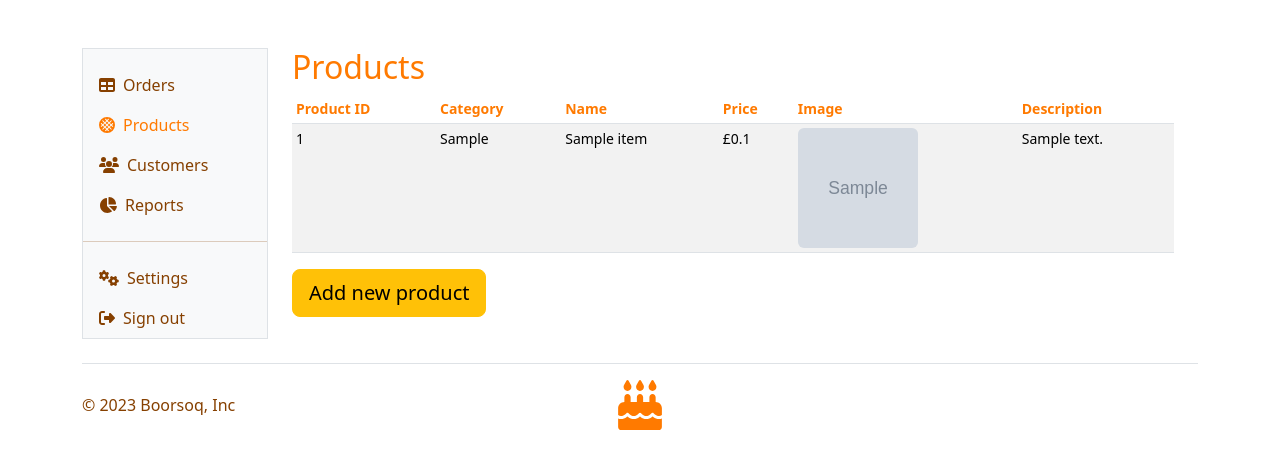
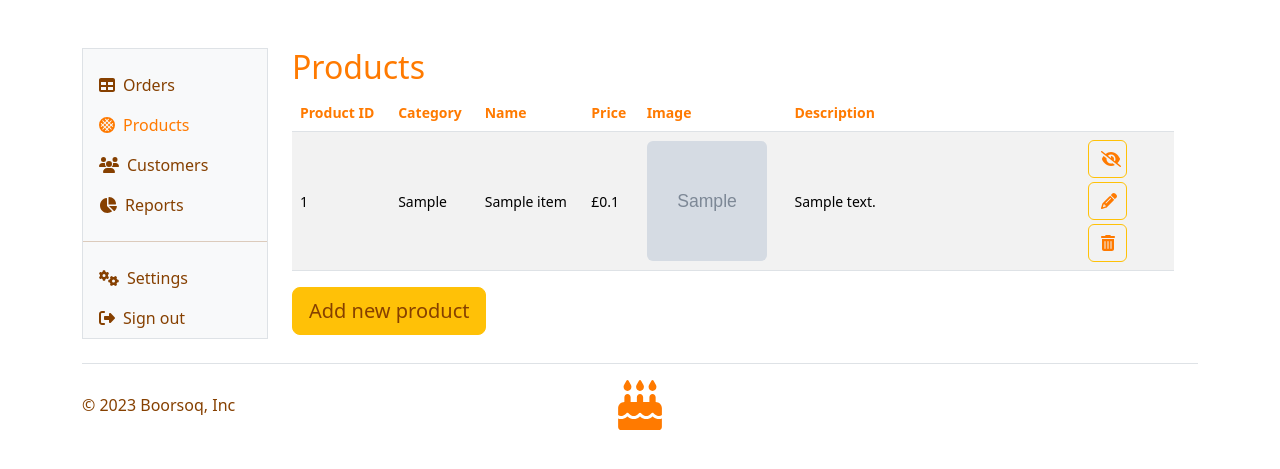
Before and after one commit to Plovester/Boorsoq, a Flask app: page /products in a window 1280 px wide. Shown: the top 469 px of the page. Run offline with Flask 3, Linux system fonts and the light colour scheme; a user stored in the database is signed in; tables that the repository leaves empty hold one stand-in row (values such as "Sample post"); grey boxes marked "Sample" are stand-in pictures; some libraries are stand-ins or nearby versions.

Commit message:
Make a functionality for changing product parameters for the administrator

```diff
--- a/main.py
+++ b/main.py
@@ -38,6 +38,7 @@ class Item(db.Model):
     price = db.Column(db.Integer, nullable=False)
     image_url = db.Column(db.String(250), nullable=False)
     description = db.Column(db.String(2000), nullable=False)
+    visibility = db.Column(db.Boolean, nullable=False)
     order_item = relationship("OrderItem", uselist=False, back_populates="item")
 
 
@@ -211,15 +212,16 @@ def add_item():
                 name=add_item_form.name.data,
                 price=int(add_item_form.price.data * 100),
                 image_url=add_item_form.image_url.data,
-                description=add_item_form.description.data
+                description=add_item_form.description.data,
+                visibility=add_item_form.visibility.data
             )
 
             db.session.add(new_item)
             db.session.commit()
 
-            return redirect(url_for('home'))
+            return redirect(url_for('admin_panel_products'))
 
-    return render_template("new_item.html", form=add_item_form)
+    return render_template("admin_panel/new_item.html", form=add_item_form)
 
 
 @app.route('/basket', methods=["GET", "POST"])
@@ -425,5 +427,25 @@ def change_order_status(order_id):
     return "Success", 204
 
 
+@app.route('/products/<int:product_id>', methods=['PUT'])
+@login_required
+def edit_product_params(product_id):
+    new_product_data = request.get_json()
+    print(new_product_data)
+
+    db.session.query(Item).filter(Item.id == product_id).update(new_product_data, synchronize_session=False)
+    db.session.commit()
+
+    product = Item.query.filter_by(id=product_id).first()
+    product_data = {
+        'name': product.name,
+        'price': product.price,
+        'image_url': product.image_url,
+        'description': product.description
+    }
+
+    return jsonify(product_data)
+
+
 if __name__ == "__main__":
     app.run(debug=True)
--- a/templates/admin_panel/admin_panel_products.html
+++ b/templates/admin_panel/admin_panel_products.html
@@ -3,7 +3,7 @@
 <main class="col-md-9 ms-sm-auto col-lg-10 px-md-4">
     <h2 class="selected-text-color">Products</h2>
     <div class="table-responsive small">
-                        <table class="table table-striped table-sm">
+        <table class="table table-striped align-middle">
             <thead>
             <tr>
                 <th class="selected-text-color" scope="col">Product ID</th>
@@ -12,26 +12,65 @@
                 <th class="selected-text-color" scope="col">Price</th>
                 <th class="selected-text-color" scope="col">Image</th>
                 <th class="selected-text-color" scope="col">Description</th>
+                <th class="selected-text-color" scope="col"></th>
             </tr>
             </thead>
             <tbody>
             {% for product in products %}
-                            <tr>
-                                <td>{{ product.id }}</td>
-                                <td>{{ product.category }}</td>
-                                <td>{{ product.name }}</td>
-                                <td>£{{ (product.price/100)|round(2) }}</td>
-                                <td><img src="{{ product.image_url }}"
+            <tr data-bs-toggle="modal" data-bs-target="#product{{ product.id }}-modal">
+                <td class="ps-2">{{ product.id }}</td>
+                <td id="product{{ product.id }}-category">{{ product.category }}</td>
+                <td id="product{{ product.id }}-name">{{ product.name }}</td>
+                <td id="product{{ product.id }}-price">£{{ (product.price/100)|round(2) }}</td>
+                <td id="product{{ product.id }}-image"><img src="{{ product.image_url }}"
                          class="item-img rounded"
                          alt="product image"
                          style="width: 120px; height: 120px;"></td>
-                                <td>{{ product.description }}</td>
+                <td class="col-4" id="product{{ product.id }}-description">{{ product.description }}</td>
+                <td>
+                    <button class="btn btn-outline-warning me-4 d-block mb-1 w-50">
+                        {% if product.visibility %}
+                        <i class="fa-solid fa-eye-slash" style="color: #ff7a00;"></i>
+                        {% else %}
+                        <i class="fa-solid fa-eye" style="color: #ff7a00;"></i>
+                        {% endif %}
+                    </button>
+                    <button class="btn btn-outline-warning me-4 d-block mb-1 w-50" data-bs-target="#product{{ product.id }}-modal"><i class="fa-solid fa-pencil" style="color: #ff7a00;"></i></button>
+                    <button class="btn btn-outline-warning me-4 d-block w-50"><i class="fa-solid fa-trash-can" style="color: #ff7a00;"></i></button>
+                </td>
             </tr>
             {% endfor %}
             </tbody>
         </table>
-                        <button class="add-item-btn btn btn-warning btn-lg">Add new product</button>
+        <a class="main-text-color btn btn-warning btn-lg" href="{{ url_for('add_item') }}">Add new product</a>
     </div>
 </main>
 
+{% for product in products %}
+<div class="modal fade" id="product{{ product.id }}-modal" tabindex="-1" aria-labelledby="phone" aria-hidden="true">
+    <div class="modal-dialog">
+        <div class="modal-content">
+            <div class="modal-header">
+                <h5 class="modal-title selected-text-color">{{ product.name }}</h5>
+                <button type="button" class="btn-close" data-bs-dismiss="modal" aria-label="Close"></button>
+            </div>
+            <div class="modal-body">
+                <label for="name" class="form-label">Name of the product:</label>
+                <input type="text" class="form-control" id="name" value="{{ product.name }}" >
+                <label for="price" class="form-label">Price, £:</label>
+                <input type="text" class="form-control" id="price" value="{{ (product.price/100)|round(2) }}" >
+                <label for="image" class="form-label">Image URL:</label>
+                <input type="text" class="form-control" id="image" value="{{ product.image_url }}" >
+                <label for="description" class="form-label">Description:</label>
+                <textarea class="form-control" rows="10" id="description">{{ product.description }}</textarea>
+            </div>
+            <div class="modal-footer">
+                <button type="button" class="btn selected-text-color btn-outline-warning" data-bs-dismiss="modal">Close</button>
+                <button type="button" class="btn main-text-color btn-warning" data-bs-dismiss="modal" onclick="saveProductChanges({{ product.id }})">Save changes</button>
+            </div>
+        </div>
+    </div>
+</div>
+{% endfor %}
+
 {% include "admin_panel/admin_panel_footer.html" %}
```
Also changed, not shown: static/js/admin_panel.js (+43 -0 lines), templates/admin_panel/new_item.html (added, +11 -0 lines), templates/new_item.html (deleted, +0 -15 lines). Lines whose indentation alone changed are shown as unchanged.
